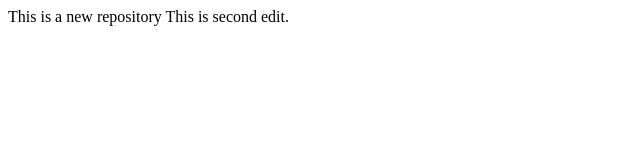
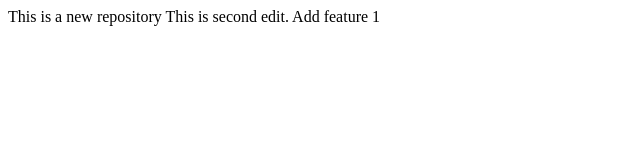
Before and after one commit to Nida-Haider/LocalRepo, a plain HTML site: page index.html in a window 1280 px wide. Shown: the whole page, without its empty margins (0-640 px from the left). Drawn offline with Linux system fonts and the light colour scheme.

Commit message:
add feature 1

```diff
--- a/index.html
+++ b/index.html
@@ -1,3 +1,4 @@
 <p>This is a new repository
     This is second edit.
+    Add feature 1
 </p>
```
